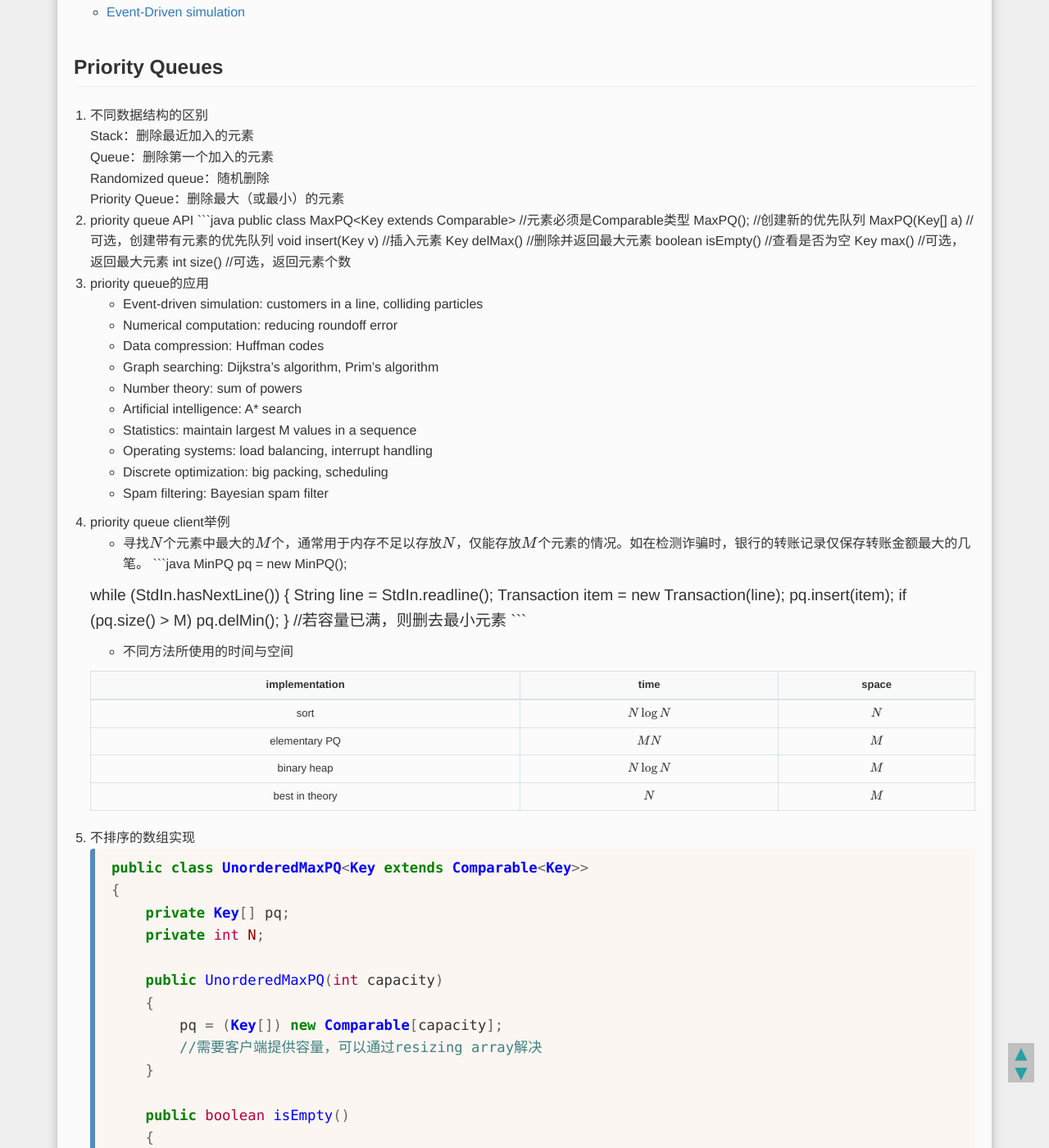
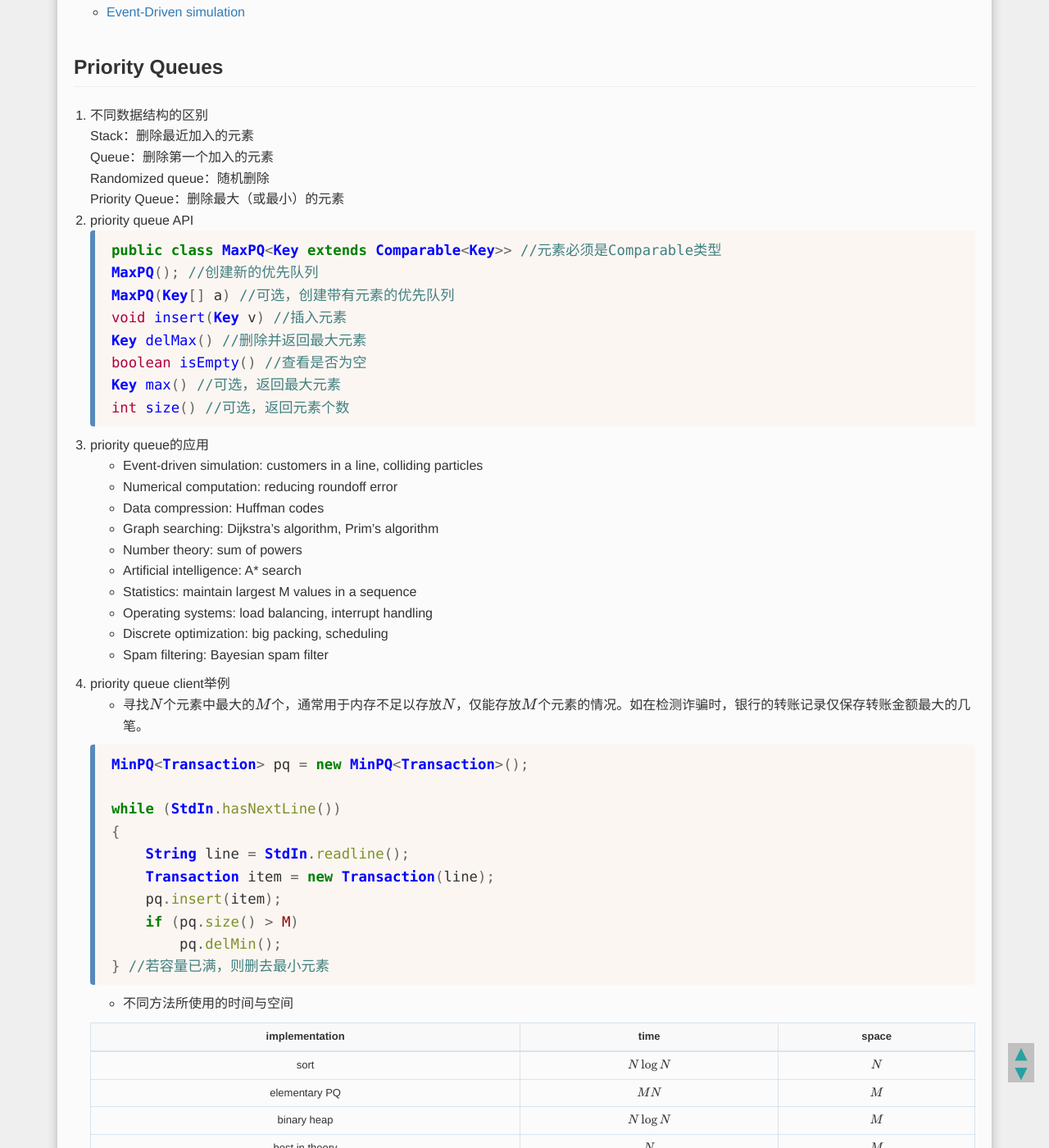
Before and after one commit to YurieSun/YurieSun.github.io, a Jekyll site: the page built from _posts/2019-04-26-learning-algorithm-priority-queues.md, in a window 1280 px wide and 1400 px high, scrolled down 304 px. Shown: the whole window at 82% size. Built offline with Jekyll 4.4.1, drawn with Linux system fonts in a browser that asks for light colours; formulas are drawn with MathJax 3; some of the changed text lies outside the part shown.

Commit message:
revise display problems

````diff
--- a/_posts/2019-04-26-learning-algorithm-priority-queues.md
+++ b/_posts/2019-04-26-learning-algorithm-priority-queues.md
@@ -23,6 +23,7 @@ tag: [algorithm]
     boolean isEmpty() //查看是否为空
     Key max() //可选，返回最大元素
     int size() //可选，返回元素个数
+    ```
 3. priority queue的应用
     * Event-driven simulation: customers in a line, colliding particles
     * Numerical computation: reducing roundoff error
@@ -36,6 +37,7 @@ tag: [algorithm]
     * Spam filtering: Bayesian spam filter
 4. priority queue client举例
     * 寻找$N$个元素中最大的$M$个，通常用于内存不足以存放$N$，仅能存放$M$个元素的情况。如在检测诈骗时，银行的转账记录仅保存转账金额最大的几笔。
+
     ```java
     MinPQ<Transaction> pq = new MinPQ<Transaction>();
 
@@ -182,6 +184,7 @@ tag: [algorithm]
     }
     ```
 5. 优先队列不同实现的开销
+
     |implementation|insert|del max|max|
     |:-:|:-:|:-:|:-:|
     |unordered array|$1$|$N$|$N$|
@@ -190,6 +193,7 @@ tag: [algorithm]
     |d-ary heap|$\log_dN$|$d\log_dN$|$1$|
     |Fibonacci|$1$|$\log N$|$1$|
     |impossible|$1$|$1$|$1$|
+
 6. 二叉堆的一些考虑
     * 元素的不变性（immutability）
     在上面的实现中，假定client不会改变已在优先队列中的元素。这并不是一个好的方法，最好是使用具有不变性的元素。
@@ -198,7 +202,7 @@ tag: [algorithm]
     * MinPQ的实现
     将less()替换为greater()，并实现greater()。
     * 其余操作
-    如删除任意元素、改变一个元素的优先级（可通过sink()和swim()实现）
+    如删除任意元素、改变一个元素的优先级（可通过sink()和swim()实现）。
 7. java中的immutability
     * 不可变的数据类型是指一旦该数据的值被指定后不能改变。
     * 不可变数据类型：String, Integer, Double, Color, Vector, Transaction, Point2D
````
